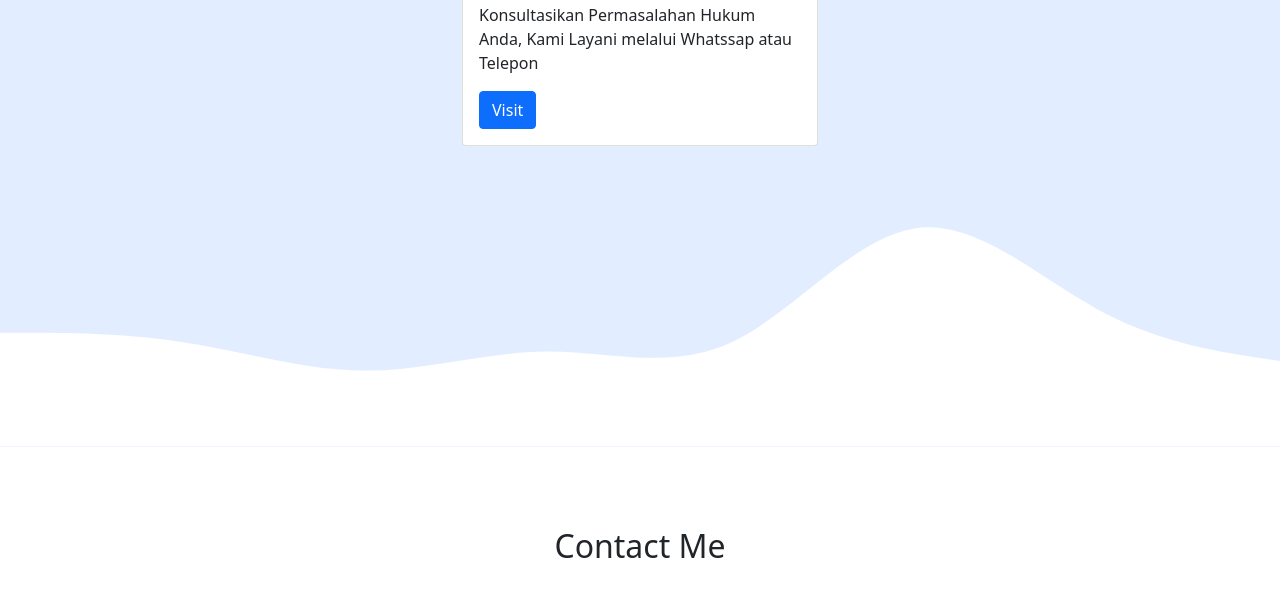
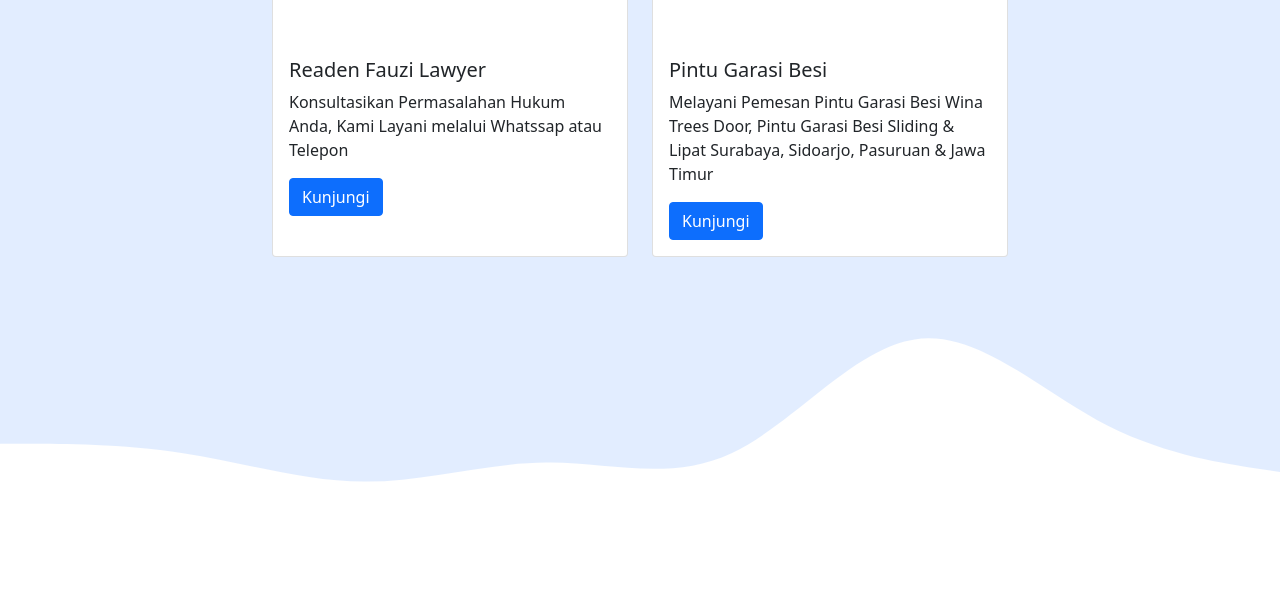
Before and after one commit to edoaurahman/portfolio, a PHP site: page / in a window 1280 px wide. Shown: the part 1680-2270 px from the top of the page. Run offline with PHP 8.4, Linux system fonts and the light colour scheme.

Commit message:
add new projects

```diff
--- /dev/null
+++ b/assets/css/style.css
@@ -0,0 +1,9 @@
+.card {
+    height: 100%;
+}
+
+.card .image {
+    display: flex;
+    align-items: center;
+    height: 22rem;
+}
--- a/index.php
+++ b/index.php
@@ -10,6 +10,7 @@
     <!-- My Css -->
     <link rel="stylesheet" href="style.css">
     <link rel="stylesheet" href="https://cdn.jsdelivr.net/npm/bootstrap-icons@1.8.1/font/bootstrap-icons.css">
+    <link rel="stylesheet" href="./assets/css/style.css">
 </head>
 
 <body>
@@ -23,7 +24,7 @@
             <div class="collapse navbar-collapse" id="navbarNav">
                 <ul class="navbar-nav ms-auto">
                     <li class="nav-item">
-                        <a class="nav-link active" aria-current="page" href="#">Home</a>
+                        <a class="nav-link" aria-current="page" href="#">Home</a>
                     </li>
                     <li class="nav-item">
                         <a class="nav-link" href="#about">About</a>
@@ -85,11 +86,26 @@
             <div class="row justify-content-center">
                 <div class="col-md-4 mb-3">
                     <div class="card">
-                        <img src="https://radenfauzilawyer.com/wp-content/uploads/2022/03/logo-advokat-2-03-putih.png" class="card-img-top" alt="...">
+                        <div class="image">
+                            <img src="https://radenfauzilawyer.com/wp-content/uploads/2022/03/logo-advokat-2-03-putih.png" class="card-img-top" alt="...">
+                        </div>
                         <div class="card-body">
                             <h5 class="card-title">Readen Fauzi Lawyer</h5>
                             <p class="card-text">Konsultasikan Permasalahan Hukum Anda, Kami Layani melalui Whatssap atau Telepon</p>
-                            <a href="https://radenfauzilawyer.com/" class="btn btn-primary">Visit</a>
+                            <a href="https://radenfauzilawyer.com/" target="_blank" class="btn btn-primary">Kunjungi</a>
+                        </div>
+                    </div>
+                </div>
+
+                <div class="col-md-4 mb-3">
+                    <div class="card">
+                        <div class="image">
+                            <img src="https://www.garasibesiwina.com/wp-content/uploads/2020/11/logo-pintu-garasi-besi-300x136.png" class="card-img-top" alt="...">
+                        </div>
+                        <div class="card-body">
+                            <h5 class="card-title">Pintu Garasi Besi</h5>
+                            <p class="card-text">Melayani Pemesan Pintu Garasi Besi Wina Trees Door, Pintu Garasi Besi Sliding & Lipat Surabaya, Sidoarjo, Pasuruan & Jawa Timur</p>
+                            <a href="https://pintugarasibesi.id/" target="_blank" class="btn btn-primary">Kunjungi</a>
                         </div>
                     </div>
                 </div>
@@ -131,7 +147,9 @@
             </div>
 
         </div>
-        <svg xmlns="http://www.w3.org/2000/svg" viewBox="0 0 1440 320"><path fill="#0d6efd" fill-opacity="1" d="M0,256L34.3,245.3C68.6,235,137,213,206,202.7C274.3,192,343,192,411,192C480,192,549,192,617,170.7C685.7,149,754,107,823,128C891.4,149,960,235,1029,250.7C1097.1,267,1166,213,1234,186.7C1302.9,160,1371,160,1406,160L1440,160L1440,320L1405.7,320C1371.4,320,1303,320,1234,320C1165.7,320,1097,320,1029,320C960,320,891,320,823,320C754.3,320,686,320,617,320C548.6,320,480,320,411,320C342.9,320,274,320,206,320C137.1,320,69,320,34,320L0,320Z"></path></svg>
+        <svg xmlns="http://www.w3.org/2000/svg" viewBox="0 0 1440 320">
+            <path fill="#0d6efd" fill-opacity="1" d="M0,256L34.3,245.3C68.6,235,137,213,206,202.7C274.3,192,343,192,411,192C480,192,549,192,617,170.7C685.7,149,754,107,823,128C891.4,149,960,235,1029,250.7C1097.1,267,1166,213,1234,186.7C1302.9,160,1371,160,1406,160L1440,160L1440,320L1405.7,320C1371.4,320,1303,320,1234,320C1165.7,320,1097,320,1029,320C960,320,891,320,823,320C754.3,320,686,320,617,320C548.6,320,480,320,411,320C342.9,320,274,320,206,320C137.1,320,69,320,34,320L0,320Z"></path>
+        </svg>
     </section>
 
     <footer class="bg-primary text-white pb-5 text-center">
```
